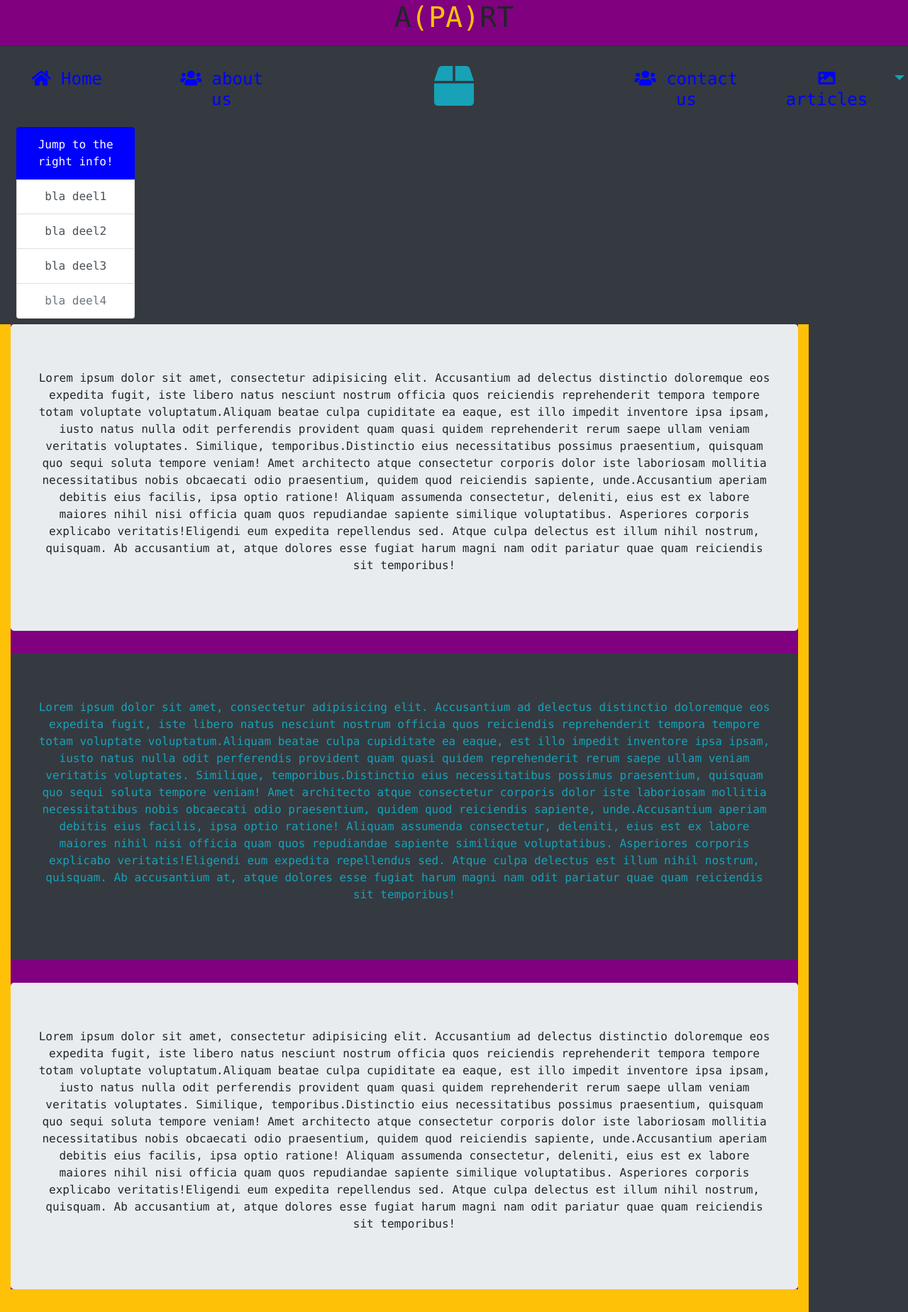
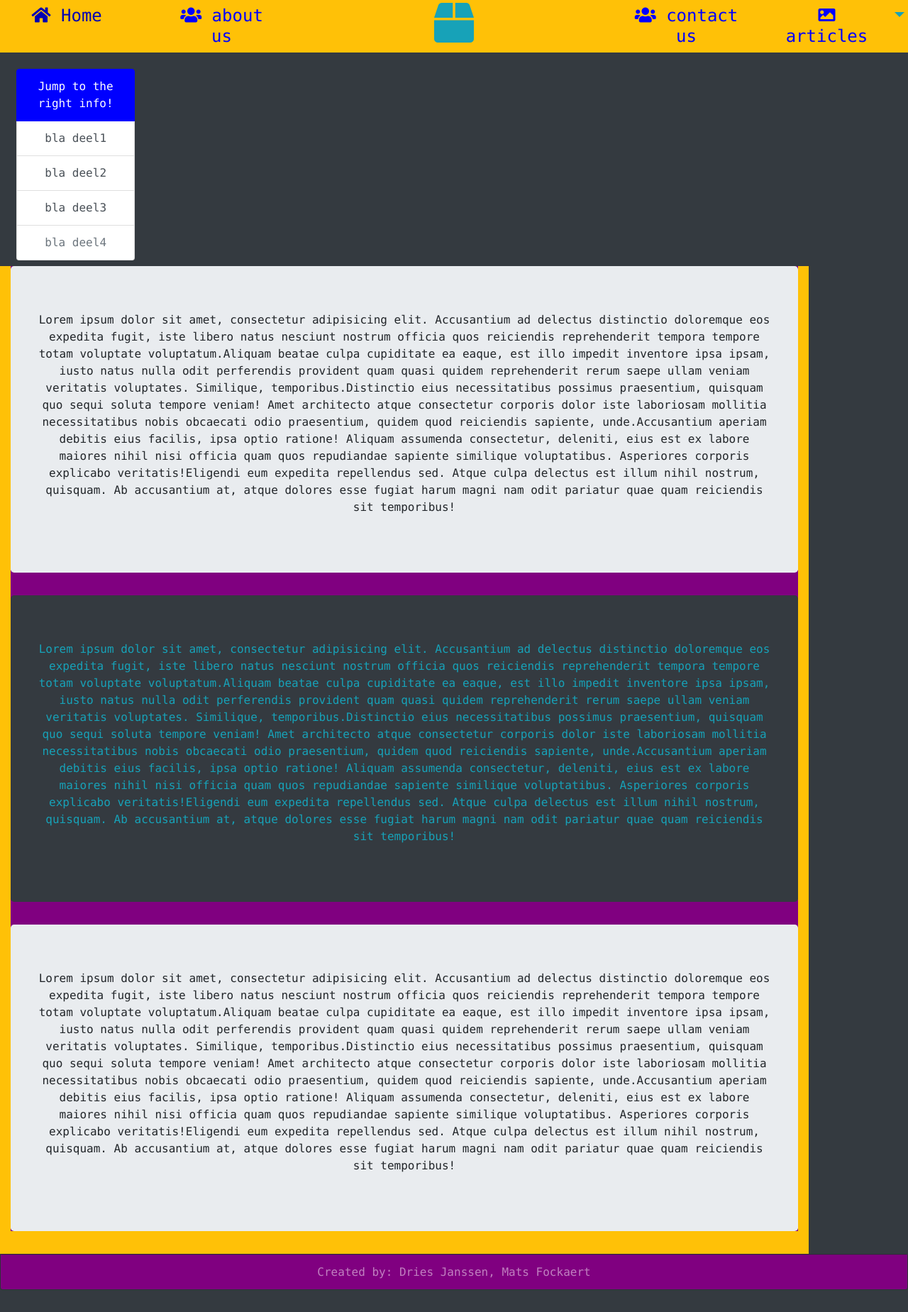
Before and after one commit to dutie/TeamSite-1, a website: page public_html/index.html in a window 1280 px wide. Shown: the whole page at 71% size. After the commit the page ends 1818 px from the top, so only its background shows below. Drawn offline with Linux system fonts and the light colour scheme.

Commit message:
NavBar-Displays

```diff
--- a/public_html/index.html
+++ b/public_html/index.html
@@ -2,11 +2,13 @@
 <html lang="nl">
 <head>
     <meta charset="UTF-8">
-    <meta name="viewport" content="width=device-width, initial-scale=1.0">
+    <meta name="viewport" content="width=device-width, initial-scale=1.0 ">
     <link rel="stylesheet" href="https://use.fontawesome.com/releases/v5.0.8/css/all.css">
     <link rel="stylesheet" href="css/style.css">
-
-    <title>Banaan</title>
+    <meta title="A(p)art">
+    <meta name="description" content="Welkom op onze site.">
+    <meta name="Author" content="Mats Fockaert, Dries Janssen">
+    <title>A(p)art</title>
 </head>
 <body class="bg-dark text-monospace">
 
@@ -46,15 +48,9 @@
 </header>
 
 <!--big-->
-<header class="bg-info navText">
-    <h1 class="mx-auto text-center navText">
-        A<span class="text-warning">(PA)</span>RT
-    </h1>
-    <hr class="mb-4">
-</header>
+<section>
 
-
-<nav class="navText h4 text-info  text-center">
+    <nav class=" fixed-top bg-warning navText h4 text-info  text-center">
         <div class="row">
 
             <div class="col-lg-2 col-md-6 col-sm-6">
@@ -65,7 +61,8 @@
             </div>
 
             <div class="col-lg-2 col-md-6 col-sm-1">
-            <a class="nav-link" href="overOns.html"><i class="fas fa-users"></i> <span class="navText">about us</span>
+                <a class="nav-link" href="overOns.html"><i class="fas fa-users"></i> <span
+                        class="navText">about us</span>
                 </a>
             </div>
 
@@ -100,6 +97,13 @@
         </div>
     </nav>
 
+    <header class="bg-info navText">
+        <h1 class="mx-auto text-center navText">
+            A<span class="text-warning">(PA)</span>RT
+        </h1>
+        <hr class="mb-4">
+    </header>
+
 
     <div class="navText container text-center float-left col-lg-2">
         <div class="navText list-group p-2">
@@ -129,6 +133,15 @@
         </div>
     </div>
     </div>
+</section>
+<section>
+    <div class="card text-center bg-dark text-white-50">
+
+        <div class="card-footer bg-info">
+            Created by: Dries Janssen, Mats Fockaert
+        </div>
+    </div>
+</section>
 
 <!-- Modal
 <div class="modal fade" id="imageModal">
```
Lines whose indentation alone changed are shown as unchanged.
